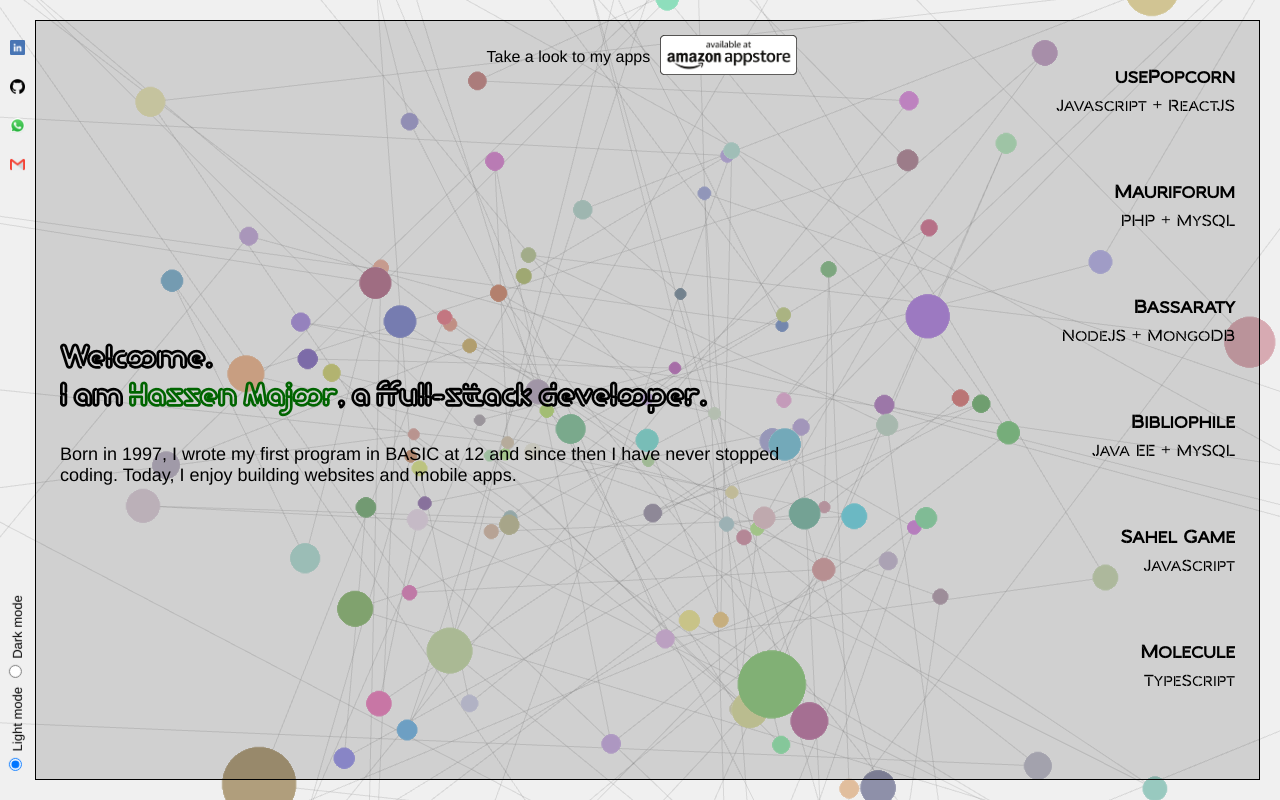
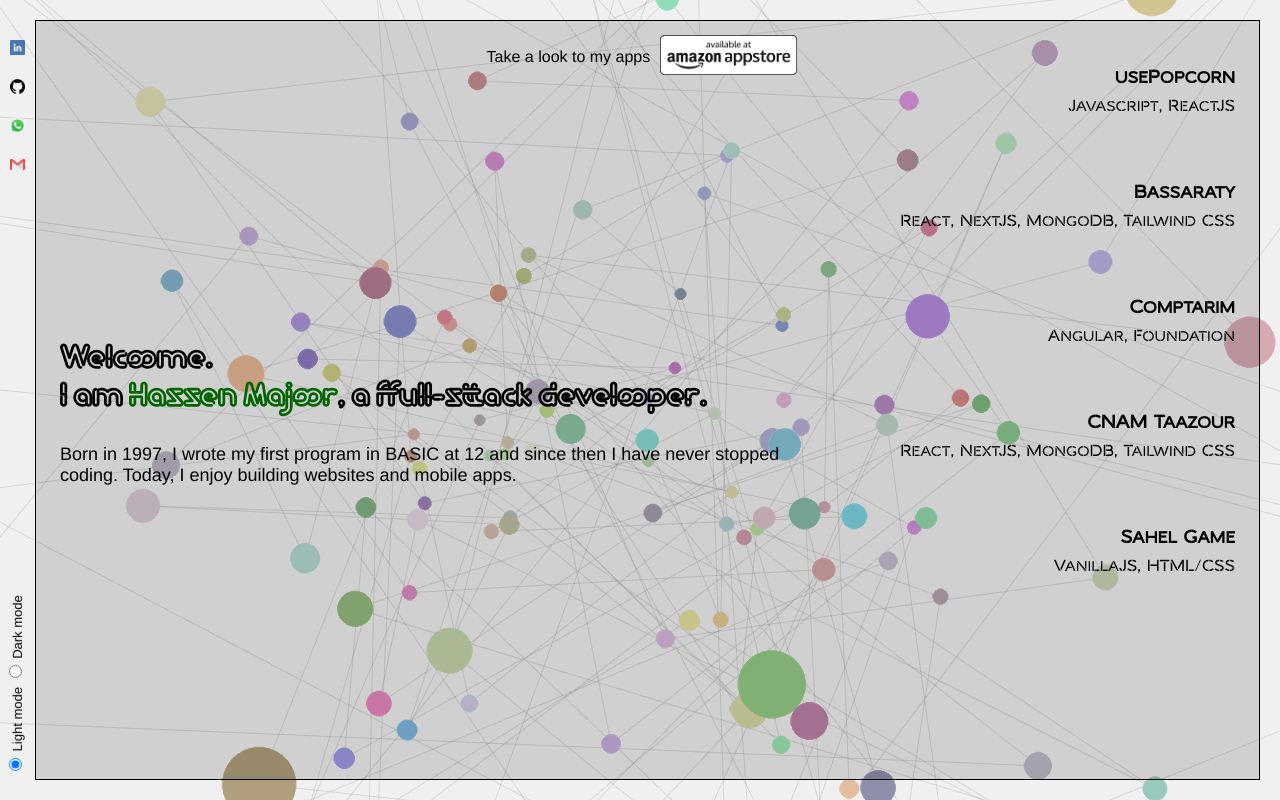
Before and after one commit to hassenmajor/hassenmajor.github.io, a website built with Vite: page index.html in a window 1280 px wide. Built offline with nearby package versions, Linux system fonts and the light colour scheme; animation ran at ten frames a second.

Commit message:
remove: molecule project

```diff
--- a/index.html
+++ b/index.html
@@ -35,80 +35,53 @@
     <section id="projets">
       <a
         class="projet"
-        id="0"
+        id="usePopcorn"
         href="https://usepopcornwithme.vercel.app/"
         target="_blank"
       >
         <div class="titre">usePopcorn</div>
-        Javascript + ReactJS
+        Javascript, ReactJS
       </a>
       <a
         class="projet"
-        id="1"
-        href="https://mauriforum.infinityfreeapp.com/"
+        id="Bassaraty"
+        href="https://bassaraty.com/"
         target="_blank"
       >
-        <div class="titre">Mauriforum</div>
-        PHP + MySQL
-      </a>
-      <a class="projet" id="2" href="http://bassaraty.com/" target="_blank">
         <div class="titre">Bassaraty</div>
-        NodeJS + MongoDB
+        React, NextJS, MongoDB, Tailwind CSS
       </a>
       <a
         class="projet"
-        id="3"
-        href="http://ec2-15-188-63-207.eu-west-3.compute.amazonaws.com:8080/Bibliophile/"
-        target="_blank"
-      >
-        <div class="titre">Bibliophile</div>
-        Java EE + MySQL
-      </a>
-      <!-- <a
-        class="projet"
-        id="4"
+        id="Comptarim"
         href="https://comptarim.netlify.app/"
         target="_blank"
       >
         <div class="titre">Comptarim</div>
-        ReactJS
+        Angular, Foundation
+      </a>
+      <a
+        class="projet"
+        id="amt"
+        href="https://amt.taazour.gov.com/"
+        target="_blank"
+      >
+        <div class="titre">CNAM Taazour</div>
+        React, NextJS, MongoDB, Tailwind CSS
+      </a>
+      <!-- <a class="projet" id="Bibliophile" href="#" target="_blank">
+        <div class="titre">Bibliophile</div>
+        Spring Boot
       </a> -->
       <a
         class="projet"
-        id="5"
+        id="SahelGame"
         href="https://sahelgame.netlify.app/"
         target="_blank"
       >
         <div class="titre">Sahel Game</div>
-        JavaScript
+        VanillaJS, HTML/CSS
       </a>
-      <!-- <a
-        class="projet"
-        id="6"
-        href="https://thesurvivalist.onrender.com/"
-        target="_blank"
-      >
-        <div class="titre">The Survivalist</div>
-        NodeJS
-      </a> -->
-      <a
-        class="projet"
-        id="7"
-        href="http://molecule.scienceontheweb.net/"
-        target="_blank"
-      >
-        <div class="titre">Molecule</div>
-        TypeScript
-      </a>
-      <!-- <a
-        class="projet"
-        id="8"
-        href="http://equation.scienceontheweb.net/"
-        target="_blank"
-      >
-        <div class="titre">Equation</div>
-        JSP
-      </a> -->
     </section>
 
     <section id="social">
```
